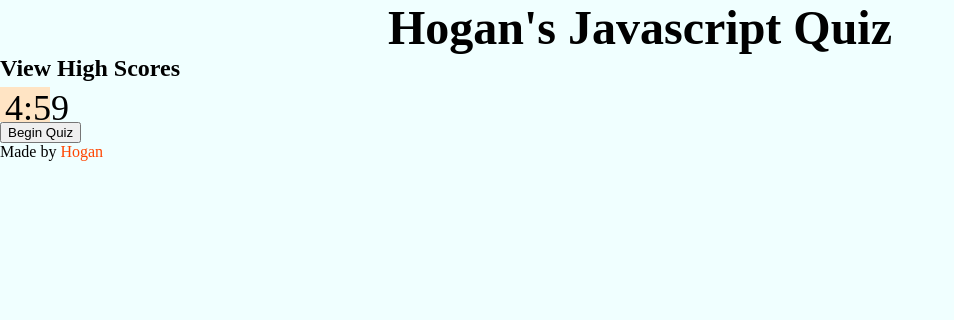
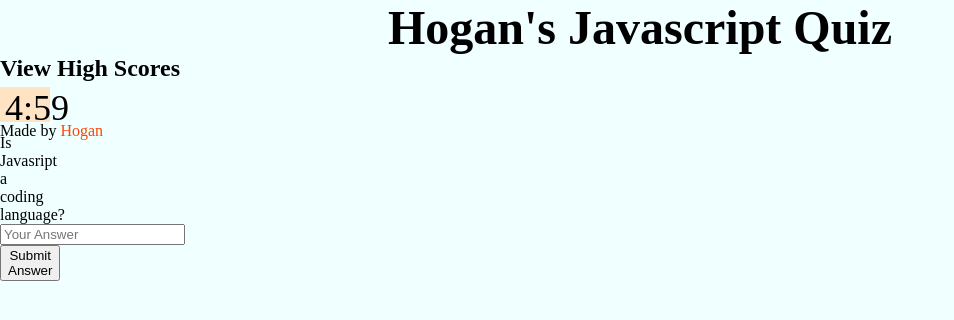
Before and after one commit to hoganrsherrow/javascript-quiz, a plain HTML site: page index.html in a window 1280 px wide. Both pictures are taken after a click on the button "Begin Quiz". Shown: the whole page, without its empty margins (0-954 px from the left). Drawn offline with Linux system fonts and the light colour scheme.

Commit message:
added basic question/answer functionality. Score/question cycle/storage still need to be added.

```diff
--- a/assets/js/script.js
+++ b/assets/js/script.js
@@ -9,10 +9,23 @@ var quizHolder = document.getElementById("questions");
 // start quiz event listener
 function startQuiz() {
     addTimerEl();
-    var timerEl = document.getElementById("timer");
-    var timerHolder = document.getElementById("timer-holder");
+    setInterval(updateTimer, 1000);
+    createQuestionEl();
+    var btnContainer = document.getElementById("btn-container");
+    btnContainer.removeChild(startQuizButton);
+    // validate answer
+    var userAnswer = document.getElementById("user-answer");
+    var answerBtn = document.getElementById("answer-btn");
+    answerBtn.onclick = () => {
+        if(userAnswer.value === questions[0].answer) {
+            alert("Your answer is correct!");
+        } else {
+            alert("Your answer is incorrect");
+        }
+        console.log("I was clicked");
+        console.log(userAnswer.value);
+    }
 
-    setInterval(updateTimer, 1000);
 }
 // Create timer
 function addTimerEl() {
@@ -32,7 +45,7 @@ function updateTimer() {
 // This array will hold the questions and answers
 questions = [
     {
-        question: "Is a Javasript a coding language?",
+        question: "Is Javasript a coding language?",
         answer: "yes"
     },
     {
@@ -48,8 +61,20 @@ questions = [
         answer: "ReferenceError"
     }
 
-]
+];
+// Show question
+function createQuestionEl() {
+    var questionEl = document.createElement("div");
+    questionEl.id = "quiz-question";
+    questionEl.textContent = questions[0].question;
+    quizHolder.appendChild(questionEl);
+    createAnswerFormEl();
+}
+// create answer submission form
+function createAnswerFormEl() {
+    var answerFormEl = document.createElement("div");
+    answerFormEl.classList = "answer-form";
+    answerFormEl.innerHTML = `<input type="text" id="user-answer" name="user-answer" placeholder="Your Answer"><button type="button" id="answer-btn">Submit Answer</button>`;
+    quizHolder.appendChild(answerFormEl);
+}
 startQuizButton.onclick = startQuiz;
-// checks if timer element exists. If so, update timer.
-
-console.log(startQuizButton.textContent);
--- a/index.html
+++ b/index.html
@@ -19,7 +19,7 @@
         <!--Div to hold questions/answers-->
         <div class="questions" id="questions"></div>
         <!--Div to hold button that will start quiz and the timer-->
-        <div>
+        <div id="btn-container">
             <button id="start-quiz" type="button">Begin Quiz</button>
         </div>
     </main>
```
